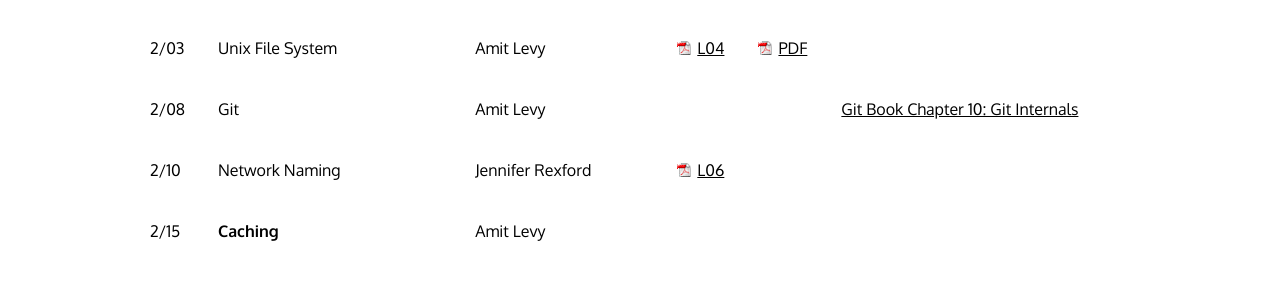
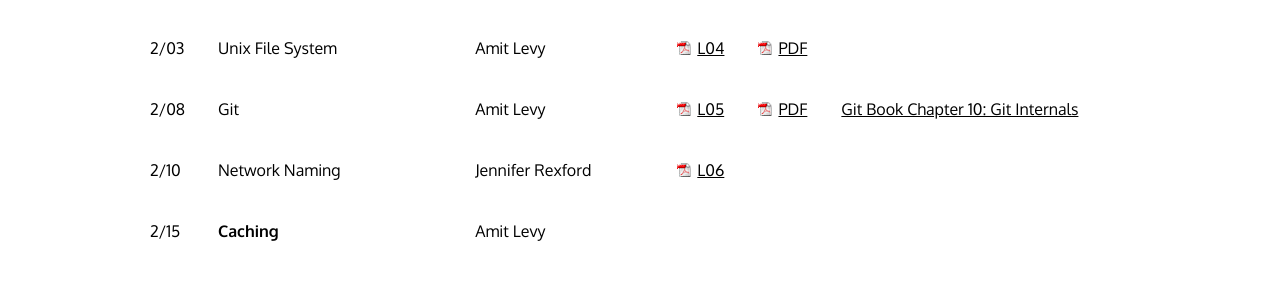
Before and after one commit to cos316/cos316-web, a Jekyll site: the page built from lectures.md, in a window 1280 px wide and 900 px high. Shown: the part 409-693 px from the top of the window. Built offline with Jekyll 4.4.1, drawn with Linux system fonts in a browser that asks for light colours; nearby versions of some CDN libraries.

Commit message:
Git lecture

```diff
--- a/lectures.md
+++ b/lectures.md
@@ -11,7 +11,7 @@ Lectures meet on Tuesday and Thursday 10:00-10:50am
 | 1/27  | Course Overview  | Jennifer Rexford | [L02](/lectures/L02-overview.pdf) | | |
 | 2/01  | **Naming**       | Amit Levy   | [L03](/lectures/L03-naming.pdf)  | | |
 | 2/03  | Unix File System | Amit Levy   | [L04](/lectures/L04-unix-fs.pdf)  | [PDF](/notes/Naming in UNIX File Systems.pdf) | |
-| 2/08  | Git              | Amit Levy   |   | | [Git Book Chapter 10: Git Internals](https://git-scm.com/book/en/v2/Git-Internals-Plumbing-and-Porcelain) |
+| 2/08  | Git              | Amit Levy   | [L05](/lectures/L05-git.pdf)  | [PDF](/notes/Content Addressable Storage & Git.pdf) | [Git Book Chapter 10: Git Internals](https://git-scm.com/book/en/v2/Git-Internals-Plumbing-and-Porcelain) |
 | 2/10  | Network Naming   | Jennifer Rexford | [L06](/lectures/L06-network-naming.pdf)  | | |
 | 2/15  | **Caching**      | Amit Levy   |   | | |
 | 2/17  | CPU Caching      | Amit Levy   |   | | |
```
Also changed, not shown: 2 other files.
